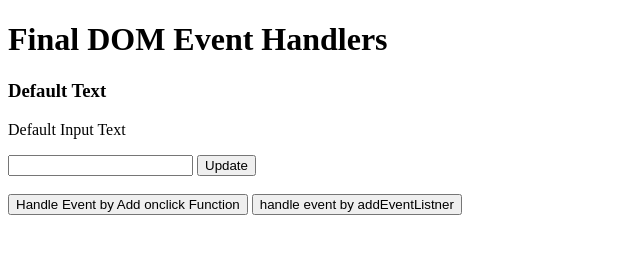
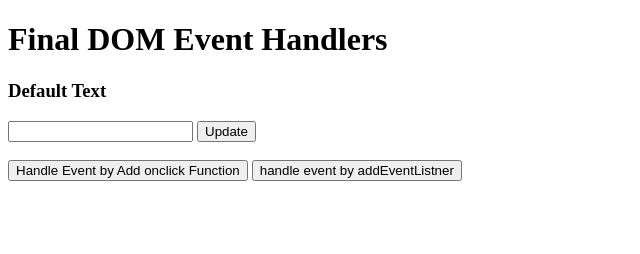
Before and after one commit to omarfarhatul/js-dom-events, a plain HTML site: page event-summary.html in a window 1280 px wide. Both pictures are taken after a click on the button "Update". Shown: the whole page, without its empty margins (0-640 px from the left). Drawn offline with Linux system fonts and the light colour scheme.

Commit message:
Add something

```diff
--- a/event-summary.html
+++ b/event-summary.html
@@ -8,8 +8,8 @@
 <body>
     <h1>Final DOM Event Handlers</h1>
     <h3 id="handler-status">Default Text</h3>
-    <p>Default Input Text</p>
-    <input type="text">
+    <p id="input-text-display">Default Input Text</p>
+    <input id="input-Field" type="text">
     <button id="btn-update">Update</button>
     <br>
     <br>
@@ -30,7 +30,13 @@
         });
 
         // option-2: recap
-        document
+        document.getElementById('btn-update').addEventListener('click', function(){
+            const inputField=document.getElementById('input-Field');
+            const inputText=inputField.value;
+
+            const p=document.getElementById('input-text-display');
+            p.innerText=inputText;
+        });
     </script>
 </body>
 </html>
```
